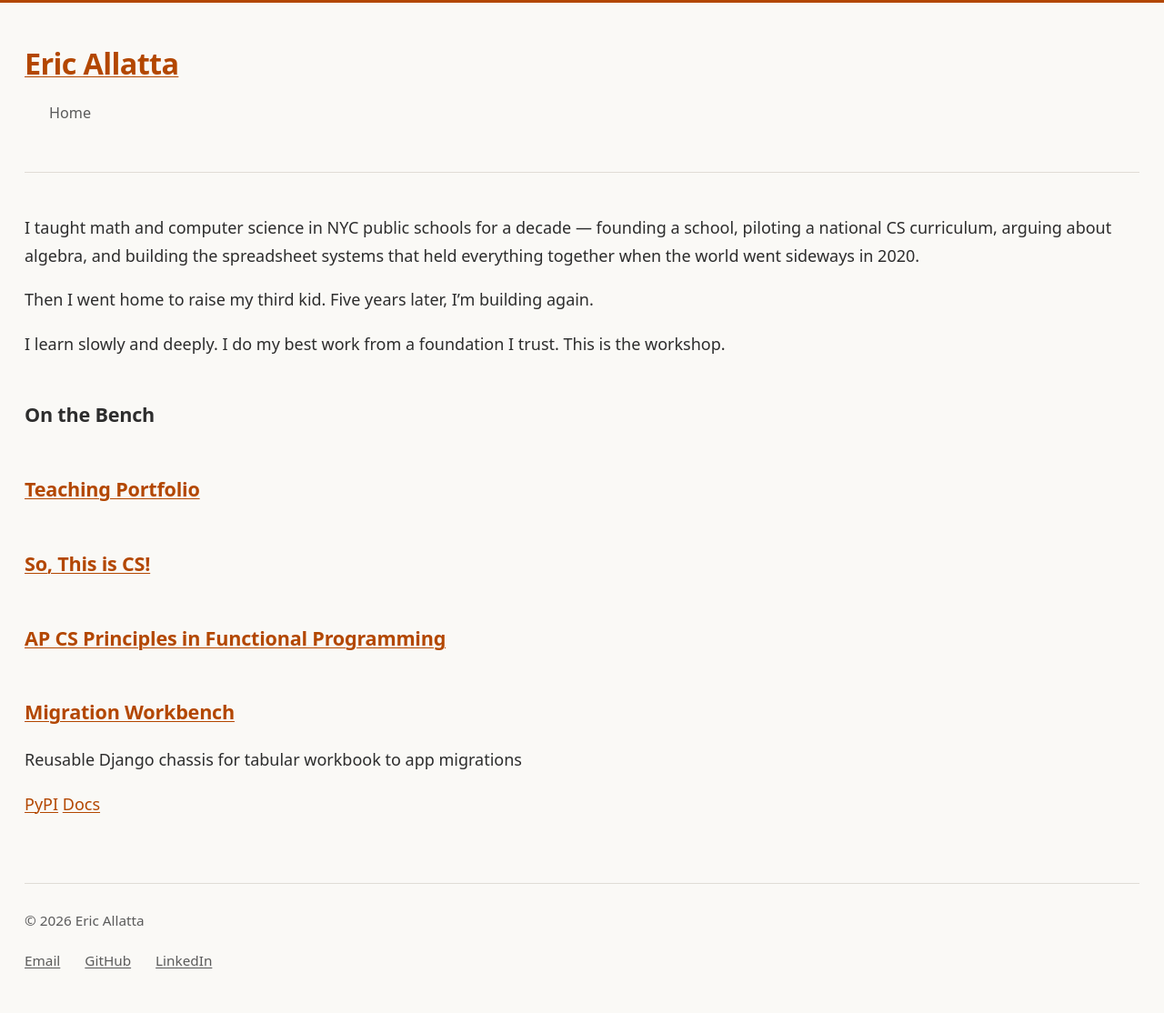
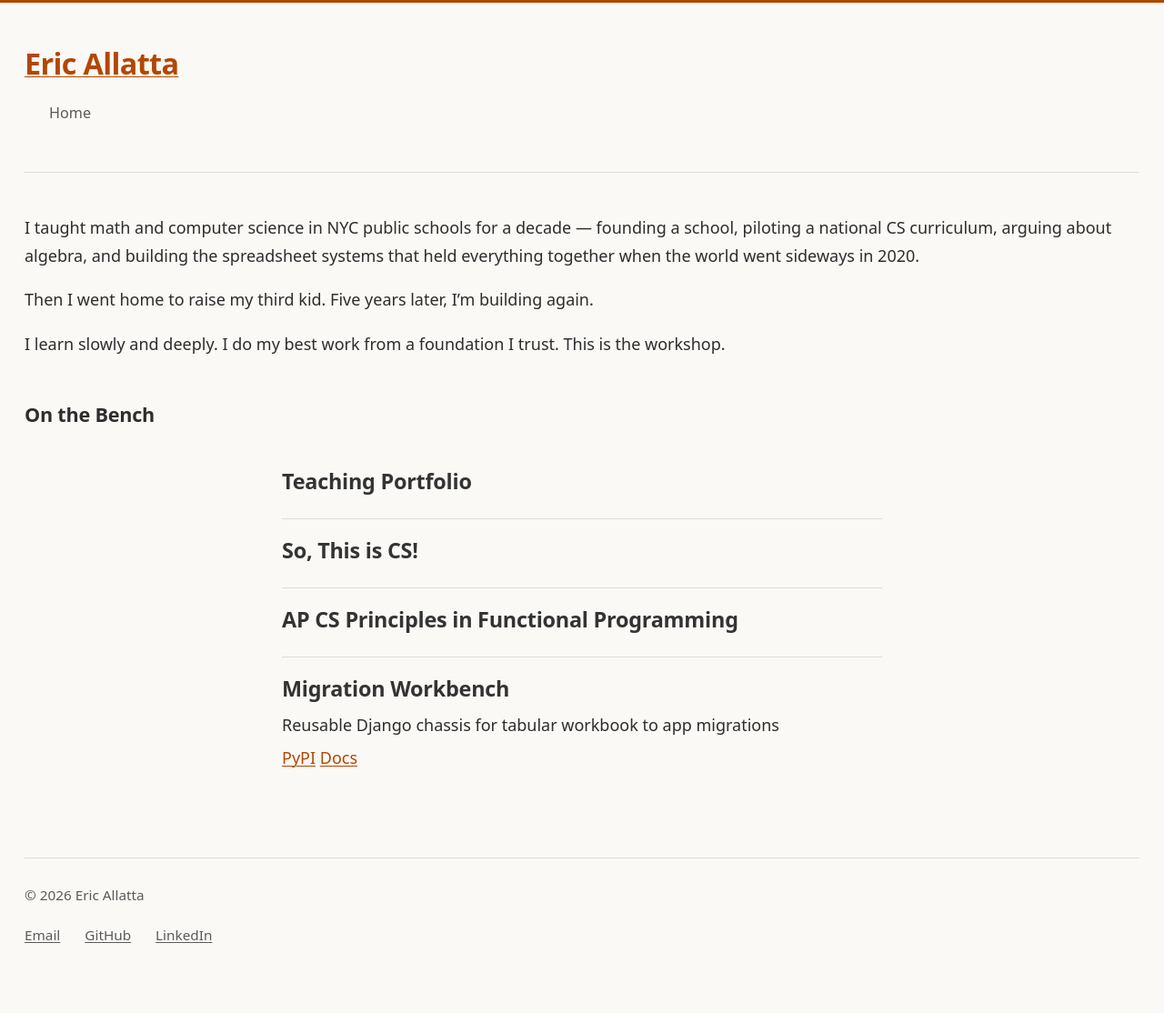
Before and after one commit to MrAllatta/mrallatta.github.io, a Jekyll site: the page built from index.md, in a window 1280 px wide. Shown: the whole page at 91% size. Built offline with Jekyll 4.4.1, drawn with Linux system fonts in a browser that asks for light colours; after the commit the page ends 1086 px from its top, so only the background shows below that.

Commit message:
feat: add project card styles

```diff
--- a/assets/css/style.css
+++ b/assets/css/style.css
@@ -261,32 +261,45 @@ footer a:hover {
     padding: 3rem 0;
 }
 
-.four-oh-four h1 {
-    font-size: 4rem;
-    margin-bottom: 0.5rem;
+.footer {
+  background: #333;
+  color: #fff;
+  padding: 10px 0;
+  text-align: center;
+  position: relative;
+  bottom: 0;
+  width: 100%;
 }
 
-/* --- Responsive --- */
+.projects {
+  max-width: 700px;
+  margin: 20px auto;
+  padding: 0 20px;
+}
 
-@media (max-width: 480px) {
-    html {
-        font-size: 16px;
-    }
+.project-card {
+  border-bottom: 1px solid #ddd;
+  padding: 15px 0;
+}
 
-    body::before {
-        margin: 0 -1.5rem;
-    }
+.project-card:last-child {
+  border-bottom: none;
+}
 
-    header {
-        padding: 1.5rem 0 1rem;
-        margin-bottom: 2rem;
-    }
+.project-card h2 {
+  font-size: 1.3em;
+  margin: 0 0 5px;
+}
 
-    nav ul {
-        gap: 1rem;
-    }
+.project-card h2 a {
+  color: #333;
+  text-decoration: none;
+}
 
-    .project {
-        padding: 1rem;
-    }
+.project-card h2 a:hover {
+  color: #70006f;
 }
+
+.project-card p {
+  margin: 5px 0;
+}
```
